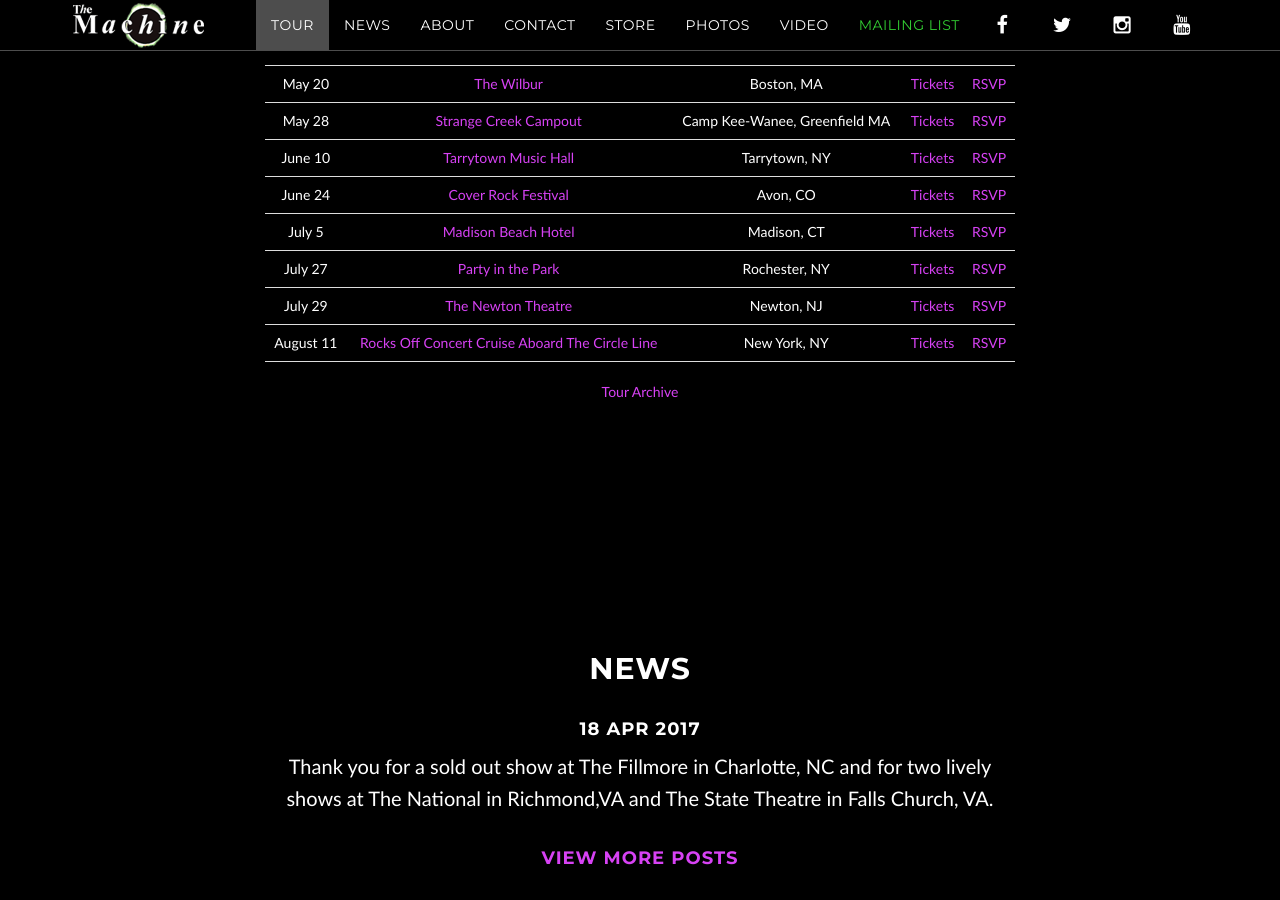
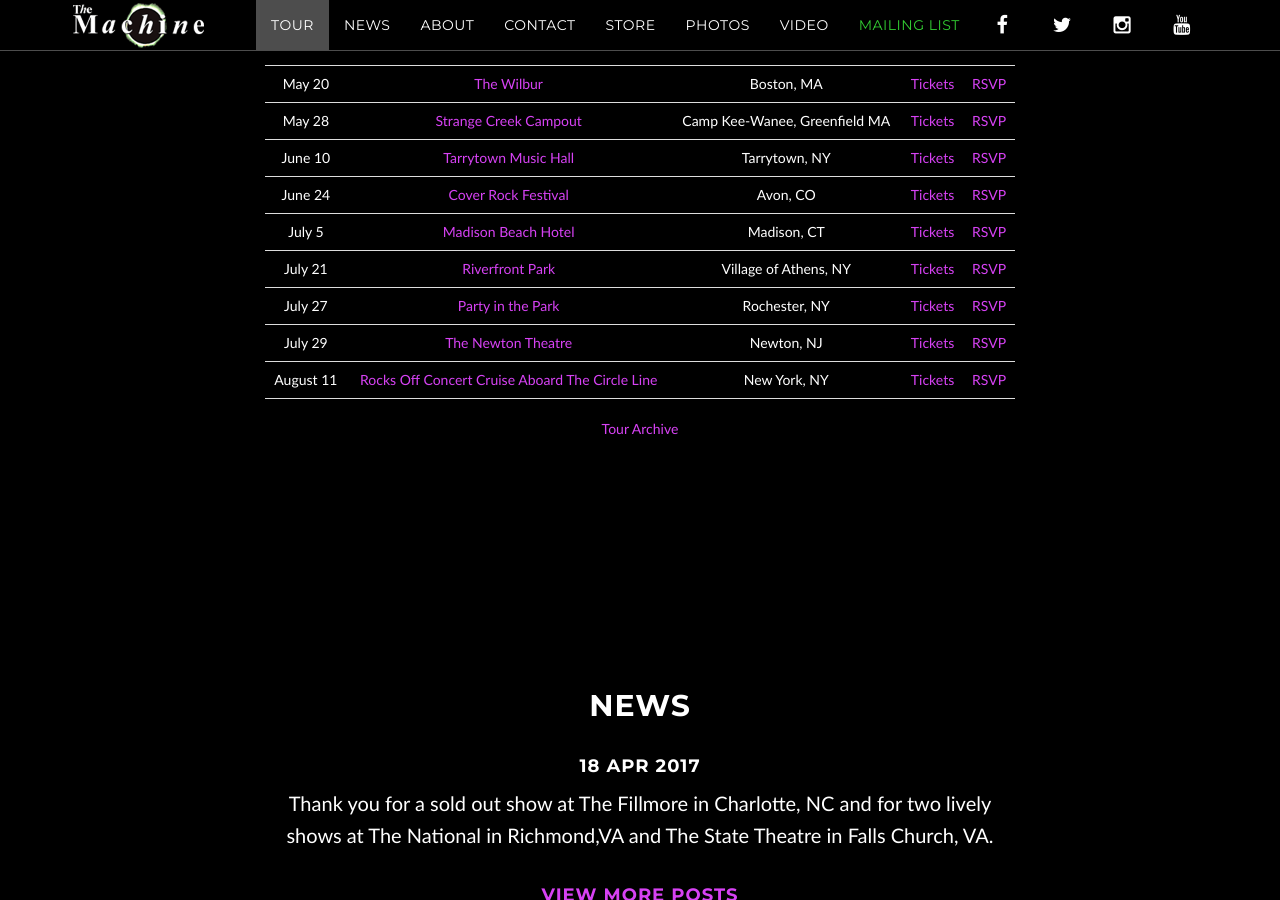
Before and after one commit to machineweb/machineweb.github.io, a Jekyll site: the page built from index.html, in a window 1280 px wide and 900 px high, scrolled down 953 px. Built offline with Jekyll 4.4.1, drawn with Linux system fonts in a browser that asks for light colours; comment, search, counter and statistics services are not loaded.

Commit message:
New tour item

```diff
--- a/_data/tour.yml
+++ b/_data/tour.yml
@@ -2983,3 +2983,11 @@
     tickets-url: ""
     rsvp-url: "https://www.facebook.com/events/1465538470154104/"
     order: "1499230800000"
+
+  - date: "July 21 2017"
+    venue: "Riverfront Park"
+    venue-url: "http://www.apacrocks.com/people-who-like-it-live"
+    location: "Village of Athens, NY"
+    tickets-url: ""
+    rsvp-url: "https://www.facebook.com/events/457661757899525/"
+    order: "1500613200000"
```
